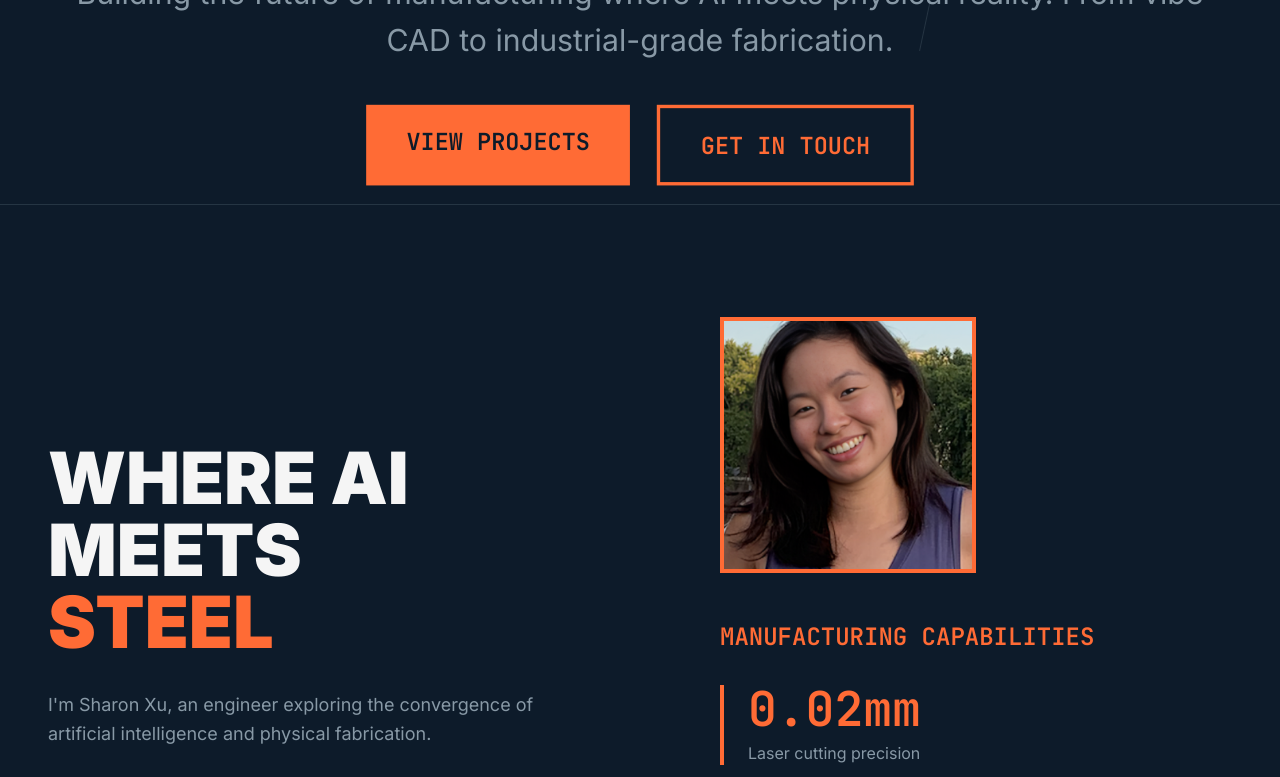
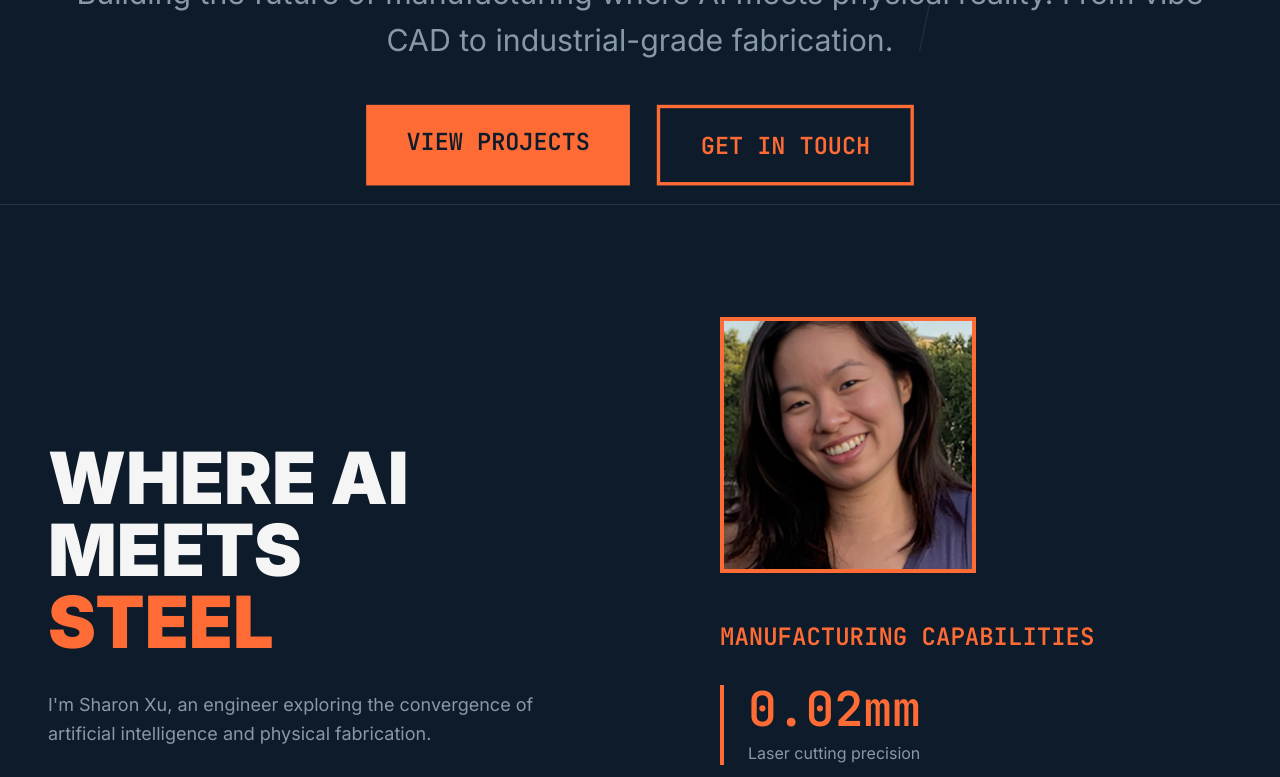
Before and after one commit to sharonxu/breaking-cad, a React (Vite) app: page / in a window 1280 px wide. Shown: the part 596-1373 px from the top of the page. Built offline with nearby package versions, Linux system fonts and the light colour scheme.

Commit message:
Adjust profile image framing
- Zoom to scale-125 to crop out shoulders/dress
- Position at 25% to show space above head

```diff
--- a/src/components/About.jsx
+++ b/src/components/About.jsx
@@ -12,8 +12,8 @@ function About({ scrollY }) {
               <img
                 src="/images/profile.png"
                 alt="Sharon Xu"
-                className="w-full h-full object-cover scale-110"
-                style={{ objectPosition: 'center 15%' }}
+                className="w-full h-full object-cover scale-125"
+                style={{ objectPosition: 'center 25%' }}
               />
             </div>
             <h2 className="text-5xl md:text-7xl font-black mb-8 leading-tight">
@@ -44,8 +44,8 @@ function About({ scrollY }) {
               <img
                 src="/images/profile.png"
                 alt="Sharon Xu"
-                className="w-full h-full object-cover scale-110"
-                style={{ objectPosition: 'center 15%' }}
+                className="w-full h-full object-cover scale-125"
+                style={{ objectPosition: 'center 25%' }}
               />
             </div>
 
```
